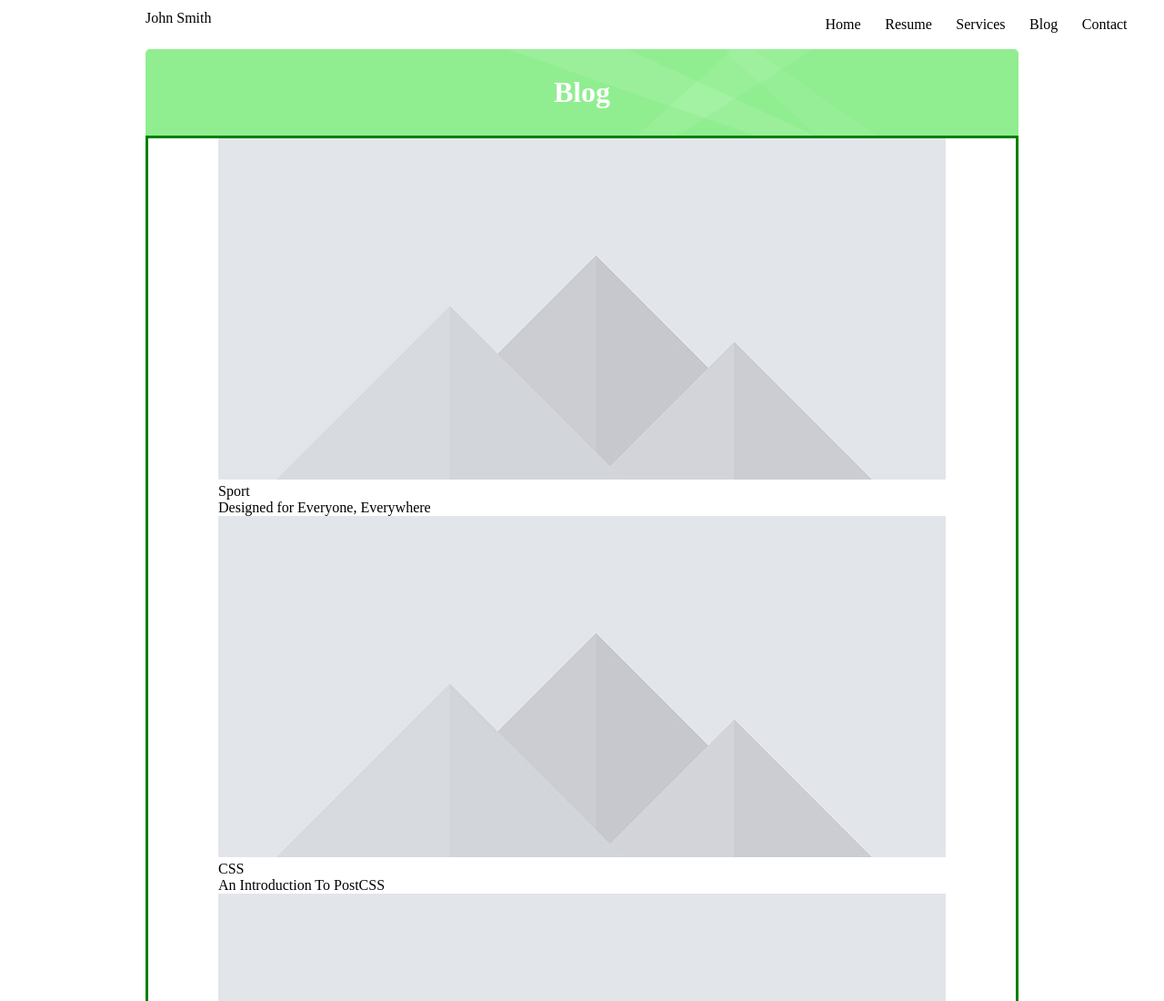
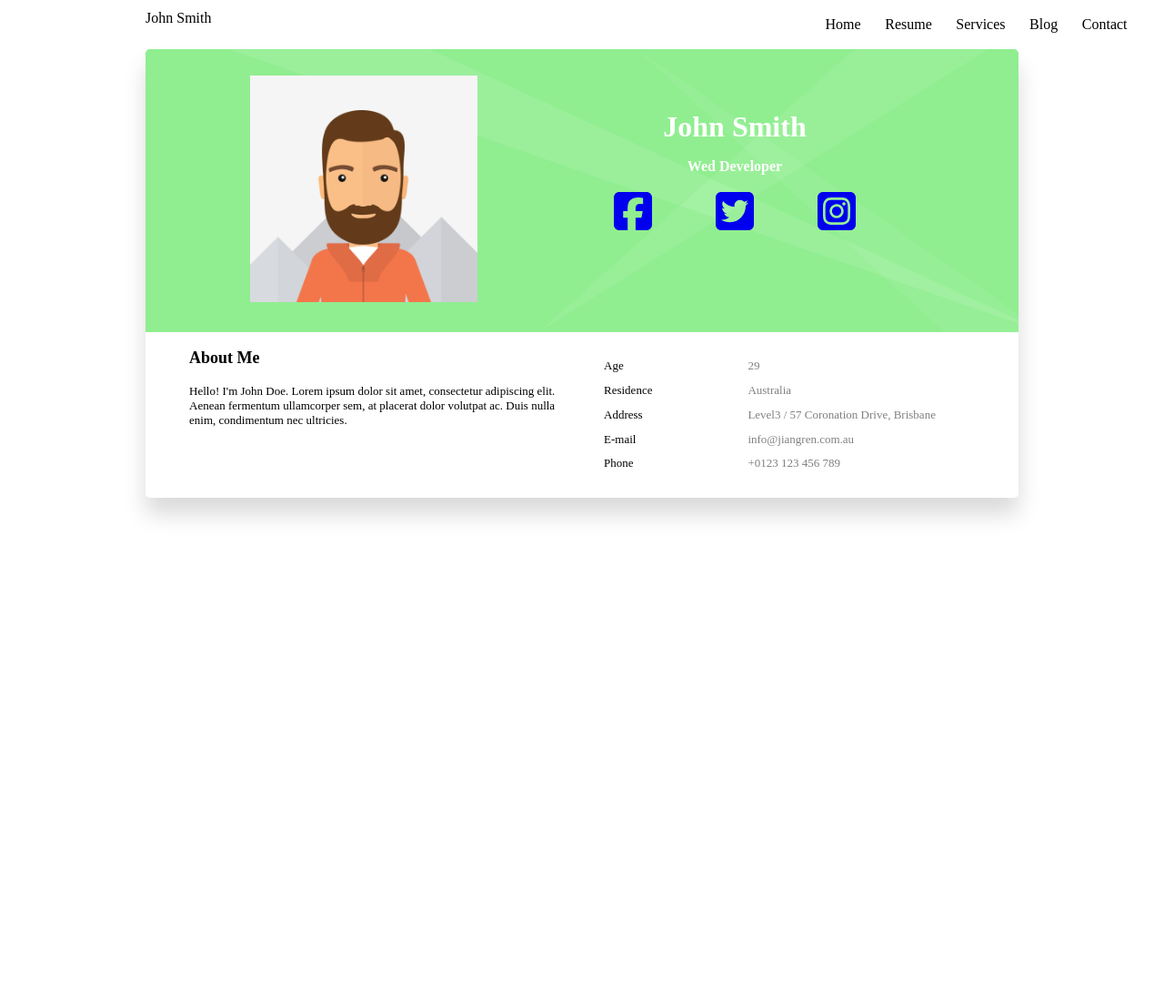
Before and after one commit to EvenJs/Front, a plain HTML site: page resume/index.html in a window 1280 px wide. Shown: the top 1100 px of the page at 91% size. After the commit the page ends 800 px from the top, so only its background shows below. Drawn offline with Linux system fonts and the light colour scheme.

Commit message:
home page 1st version
used font awesome

```diff
--- a/resume/css/style.scss
+++ b/resume/css/style.scss
@@ -1,6 +1,6 @@
 body {
   max-width: 1200px;
-  min-width: 180px;
+  min-width: 400px;
   margin: 0 auto;
   background-image:url("../img/main_bg.png");
   background-repeat: no-repeat;
@@ -49,55 +49,115 @@ main {
 }
 
 .home {
-  border: red solid 3px;
+  box-shadow: 0px 18px 24px rgba(0, 0, 0, 0.15);
   border-radius: 5px;
   overflow: hidden;
 
   &__heading {
     display: flex;
-    justify-content: space-between;
+    justify-content: space-evenly;
+    flex-wrap: wrap;
     background-color: lightgreen;
     background-image: url("../img/multi-purpose-background.png");
     background-position: center;
     background-repeat: no-repeat;
     background-size: cover;
 
+    .photoWrapper {
+      margin: 3% 0;
+      height: 37.3%;
+      width: 26%;
+      min-height: 180px;
+      min-width: 180px;
 
-    .photoWrapper {
-
-      border: darkslateblue solid 3px;
-      padding-left: 8%;
       .photo {
-        max-height: 280px;
-        max-width: 280px;
-        min-height: 180px;
-        min-width: 180px;
+        width: 100%;
+        height: 100%;
       }
     }
 
     .intro{
-      border: darkslateblue solid 3px;
       width:35%;
-      padding-right: 8%;
+      padding-right: 3%;
+      color: white;
+      text-align: center;
+      min-width: 210px;
 
+      &__name{
+        margin-top: 20%;
+        margin-bottom: 0;
+        font-weight: bolder;
+        font-size: xx-large;
+      }
+
+      &__occupation {
+        font-weight: bold;
+      }
+
+      &__media {
+        display: flex;
+        //justify-content: space-evenly;
+        a{
+          margin: 0 auto;
+          display: flex;
+          justify-content: center;
+          align-items: center;
+          text-decoration: none;
+        }
+      }
     }
   }
 
   &__content {
     display: flex;
-    justify-content: space-evenly;
-
-
+    width: 100%;
+    flex-wrap: wrap;
 
     &__aboutMe {
-      border:darkorange solid 3px;
-      max-width: 40%;
+      max-width: 45%;
+      min-width: 210px;
+      padding-left: 5%;
 
+      .aboutMe__title{
+        font-size: large;
+        font-weight: bold;
+      }
+
+      .aboutMe__text {
+        font-size: small;
+      }
     }
 
     &__detail {
-      border: blue solid 3px;
-      max-width: 40%;
+
+      width: 50%;
+      min-width: 210px;
+
+      ul {
+        list-style: none;
+        margin: 0;
+        padding: 5%;
+
+        li{
+          display: flex;
+          //justify-content: space-evenly;
+          line-height: 5%;
+
+
+          .personalInfo__key {
+            font-size: small;
+            width: 50%;
+            margin-right: 5%;
+
+          }
+
+          .personalInfo__value {
+            width: 100%;
+            font-size: small;
+            color: gray;
+          }
+        }
+      }
     }
   }
 }
--- a/resume/index.html
+++ b/resume/index.html
@@ -2,7 +2,8 @@
 <html>
 <head>
   <link rel="stylesheet" href="./css/style.css">
-  <meta name=”viewport” content=”width=device-width, initial-scale=1″ />
+  <meta name=”viewport” content="width=device-width, initial-scale=1" />
+  <script defer src="../resume/node_modules/@fortawesome/fontawesome-free/js/all.min.js"></script>
   <title></title>
 </head>
 
@@ -23,21 +24,25 @@
   </header>
 
   <main>
-    <div class="home hidden">
+    <div class="home ">
       <div class="home__heading">
         <div class="photoWrapper">
           <img src="../resume/img/photo.png" alt="John Smith" class="photo">
         </div>
         <div class="intro">
-          <p> John Smith</p>
-          <p> Wed Developer</p>
-          <div class="home__media"></div>
+          <p class="intro__name"> John Smith</p>
+          <p class="intro__occupation"> Wed Developer</p>
+          <div class="intro__media">
+            <a href=#><i class="fab fa-facebook-square fa-3x" ></i></a>
+            <a href=#><i class="fab fa-twitter-square fa-3x"></i></a>
+            <a href=#><i class="fab fa-instagram-square fa-3x"></i></a>
+          </div>
         </div>
       </div>
       <div class="home__content">
         <div class="home__content__aboutMe">
-          <p class="aboutMe_title">About Me</p>
-          <p class="aboutMe_text">
+          <p class="aboutMe__title">About Me</p>
+          <p class="aboutMe__text">
             Hello! I'm John Doe. Lorem ipsum dolor sit amet,
             consectetur adipiscing elit. Aenean fermentum
             ullamcorper sem, at placerat dolor volutpat ac.
@@ -45,10 +50,29 @@
           </p>
         </div>
         <div class="home__content__detail">
-          Hello! I'm John Doe. Lorem ipsum dolor sit amet,
-          consectetur adipiscing elit. Aenean fermentum
-          ullamcorper sem, at placerat dolor volutpat ac.
-          Duis nulla enim, condimentum nec ultricies.
+            <ul class="personalInfo">
+              <li>
+                <p class="personalInfo__key">Age</p>
+                <p class="personalInfo__value">29</p>
+              </li>
+              <li>
+                <p class="personalInfo__key">Residence</p>
+                <p class="personalInfo__value">Australia</p>
+              </li>
+              <li>
+                <p class="personalInfo__key">Address</p>
+                <p class="personalInfo__value">Level3 / 57 Coronation Drive, Brisbane</p>
+              </li>
+              <li>
+                <p class="personalInfo__key">E-mail</p>
+                <p class="personalInfo__value">info@jiangren.com.au</p>
+              </li>
+              <li>
+                <p class="personalInfo__key">Phone</p>
+                <p class="personalInfo__value"> +0123 123 456 789</p>
+              </li>
+
+            </ul>
         </div>
       </div>
     </div>
@@ -226,7 +250,7 @@
         </div>
       </div>
     </div>
-    <div class="blog ">
+    <div class="blog hidden">
       <div class="page__heading">
         <p class="page__title"> Blog</p>
       </div>
```
Also changed, not shown: resume/css/style.css, resume/package-lock.json (added), 1 other file.
